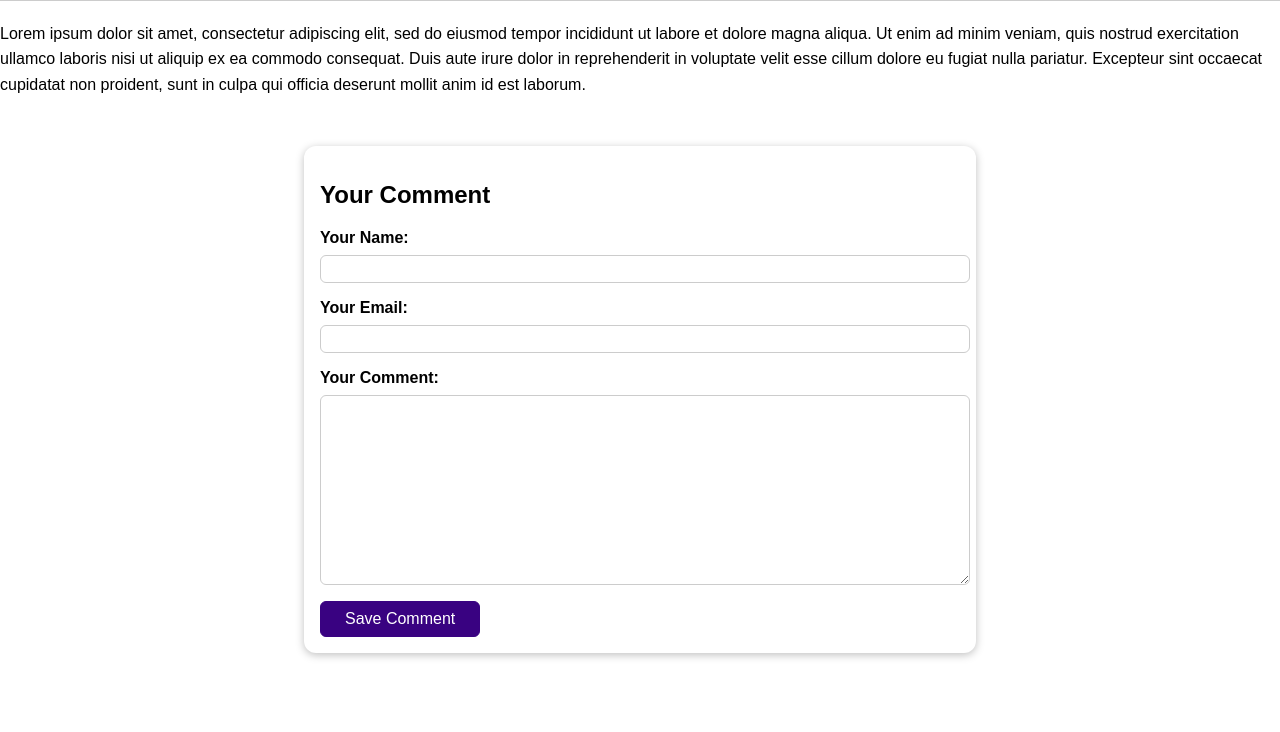
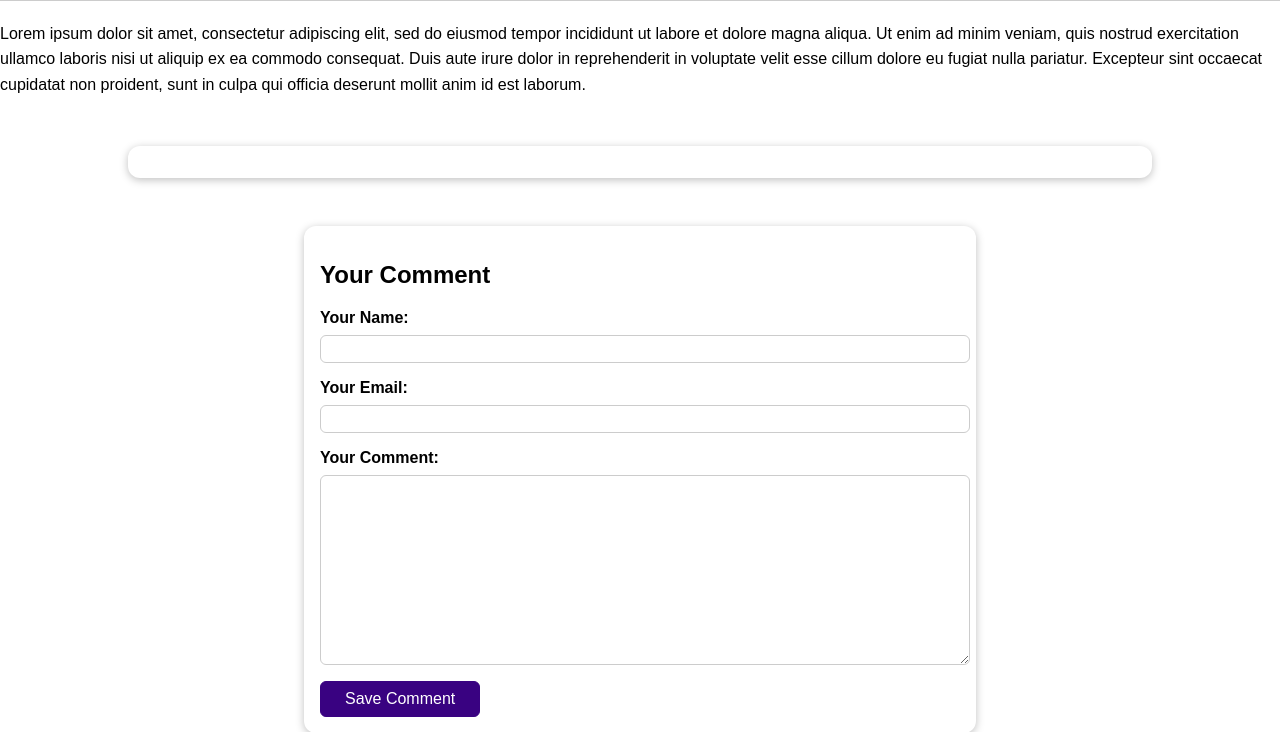
Before and after one commit to piyushnksingh/Django, a Django app: a page that uses my_site/blog/templates/blog/post-detail.html in a window 1280 px wide. Shown: the part 418-1150 px from the top of the page. Before the commit the page ends 1077 px from the top, so only its background shows below. Run offline with Django 5.2, Linux system fonts and the light colour scheme; data comes from the database, SQL or seed files in the repository; both versions use the stored data as it was after the commit.

Commit message:
Watched till 14[011]

```diff
--- a/my_site/blog/static/blog/post_detail.css
+++ b/my_site/blog/static/blog/post_detail.css
@@ -123,3 +123,32 @@ main p {
     padding: 0.25rem 1.5rem;
     border-radius: 6px;
 }
+
+#comments{
+    margin: 3rem auto;
+    width: 90%;
+    max-width: 60rem;
+    border-radius: 12px;
+    background-color: white;
+    box-shadow: 0 2px 8px rgba(0,0,0,0.25);
+    padding: 1rem 2rem;
+}
+
+#comments ul{
+    list-style: none;
+    margin: 0;
+    padding: 0;
+}
+
+#comments li{
+    margin-bottom: 1rem;
+    border-bottom: 2px solid #ccc;
+}
+
+#comments li:last-of-type{
+    border-bottom: none;
+}
+
+#comments h2{
+    color: #464646;
+}
--- a/my_site/blog/templates/blog/post-detail.html
+++ b/my_site/blog/templates/blog/post-detail.html
@@ -37,9 +37,21 @@
 
 
 
-    <main>
-       {{ post.content|linebreaks }}
-    </main>
+<main>
+    {{ post.content|linebreaks }}
+</main>
+
+<section id="comments">
+    <ul>
+        {% for comment in comments %}
+        <li>
+            <h2>{{ comment.user_name }}</h2>
+            <p>{{ comment.text|linebreaks }}</p>
+        </li>
+        {% endfor %}
+    </ul>
+</section>
+
 
 <section id="comment-form">
     <h2>Your Comment</h2>
--- a/my_site/blog/urls.py
+++ b/my_site/blog/urls.py
@@ -4,5 +4,5 @@ from . import views
 urlpatterns=[
     path("",views.StartingPageView.as_view(),name="starting-page"),
     path("posts",views.AllPostsView.as_view(),name="posts-page"),
-    path("posts/<slug:slug>",views.PostDetailView.as_view(),name="post-detail-page"),
+    path("posts/<slug:slug>",views.SinglePostView.as_view(),name="post-detail-page"),
 ]
--- a/my_site/blog/views.py
+++ b/my_site/blog/views.py
@@ -25,13 +25,14 @@ class AllPostsView(ListView):
     ordering = ["-date"]
     context_object_name = "all_posts"
 
-class PostDetailView(View):
+class SinglePostView(View):
     def get(self,request,slug):
         post = Post.objects.get(slug=slug)
         context={
             "post":post,
             "post_tags":post.tags.all(),
             "comment_form":CommentForm,
+            "comments":post.comments.all().order_by("-id"),
         }
         return render(request,"blog/post-detail.html",context)
 
@@ -49,5 +50,6 @@ class PostDetailView(View):
             "post":post,
             "post_tags":post.tags.all(),
             "comment_form":CommentForm,
+            "comments":post.comments.all().order_by("-id"),
         }
         return render(request,"blog/post-detail.html",context)
```
Also changed, not shown: my_site/db.sqlite3.
